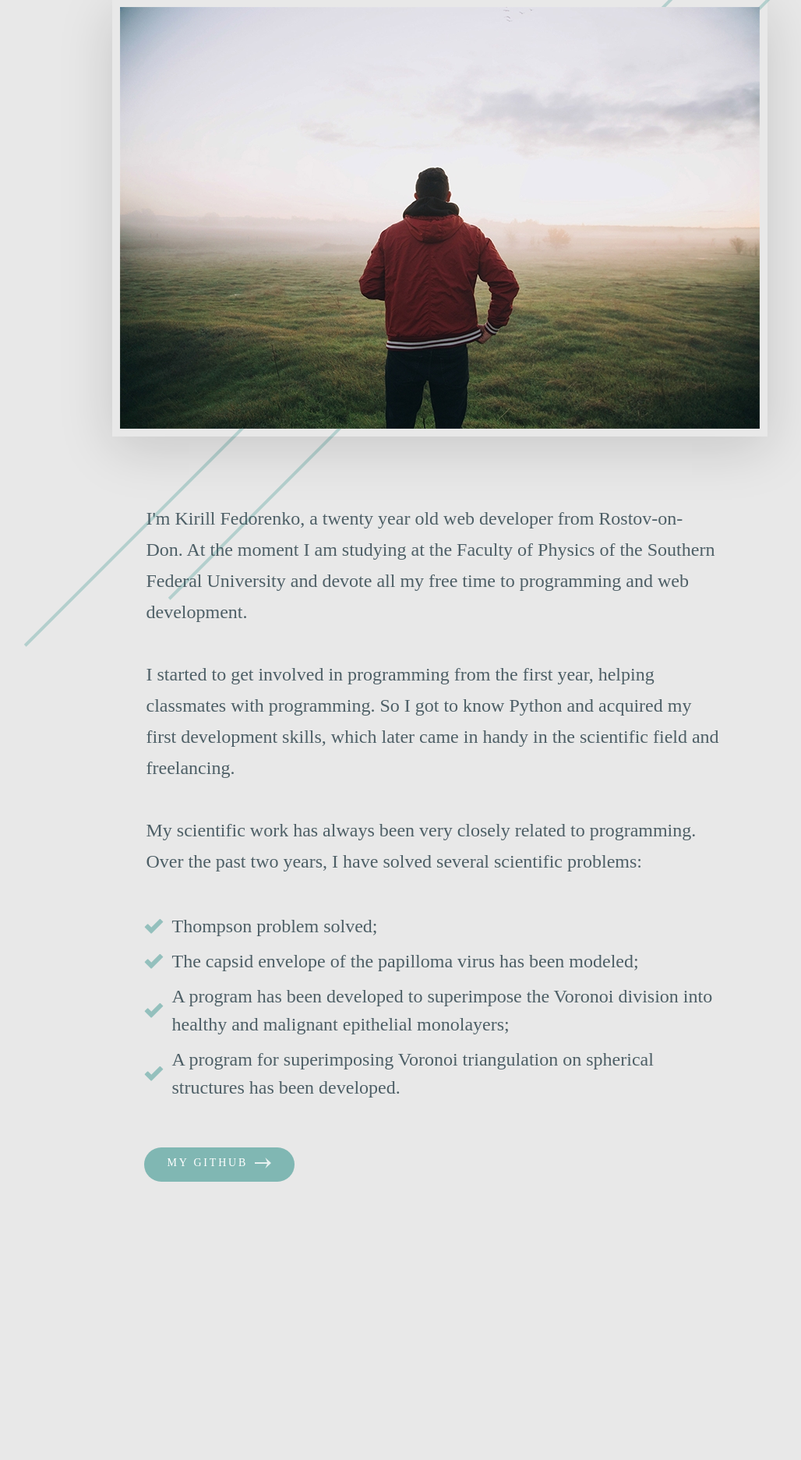
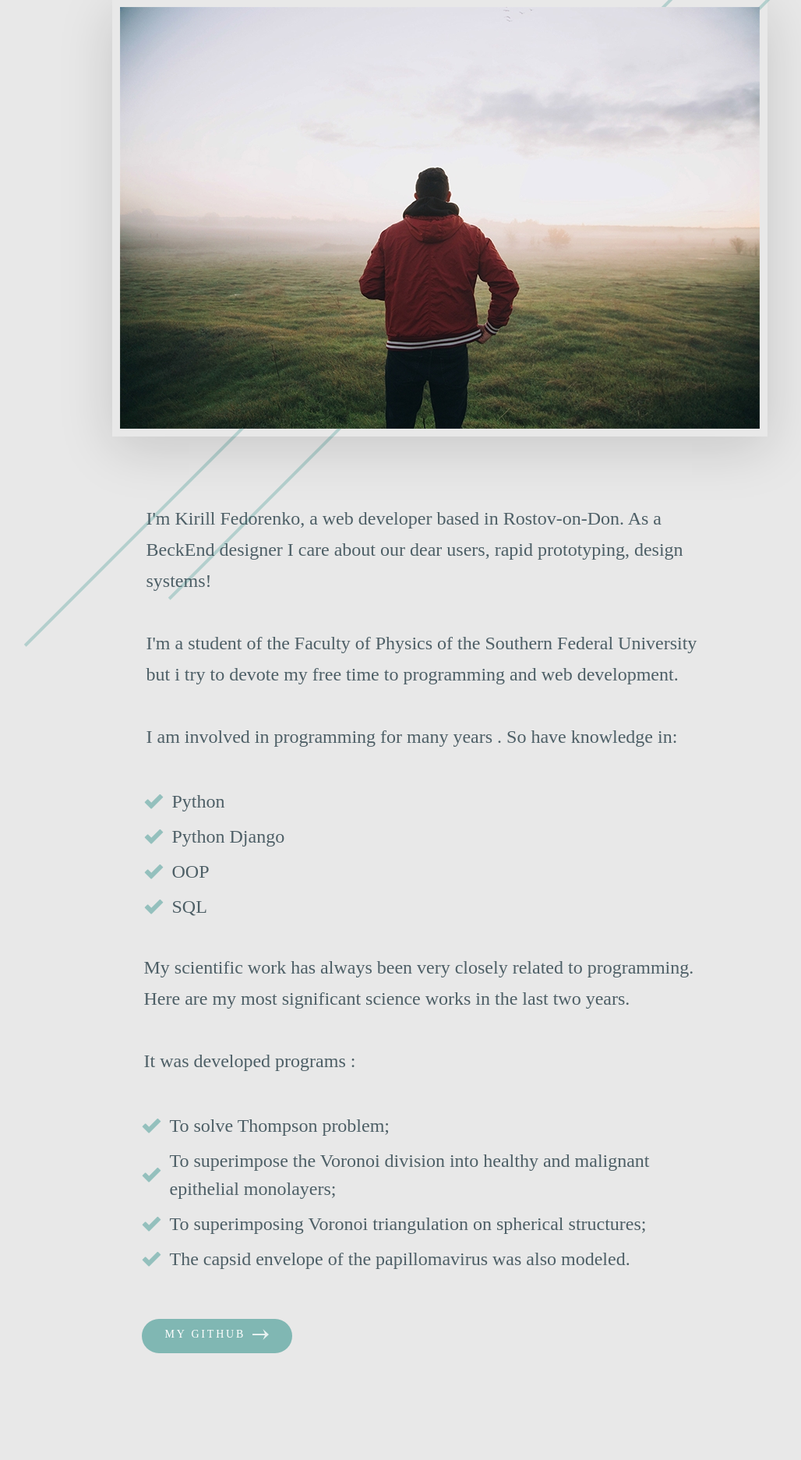
Before and after one commit to FedorenkoKirill/Django-portfolio, a Django app: page / in a window 1280 px wide. Shown: the part 376-2249 px from the top of the page at 78% size, without its empty margins (76-1104 px from the left). Before the commit the page ends 1892 px from the top, so only its background shows below. Run offline with Django 3.2, Linux system fonts and the light colour scheme.

Commit message:
homepage finished

```diff
--- a/templates/homepage/index.html
+++ b/templates/homepage/index.html
@@ -28,19 +28,32 @@
 
 			<div class="content-bottom">
 				<div class="content-bottom__text">
-					<p>I'm Kirill Fedorenko, a twenty year old web developer from Rostov-on-Don. At the moment I am studying at the Faculty of Physics of the Southern Federal University and devote all my free time to programming and web development.</p><br>
-					<p>I started to get involved in programming from the first year, helping classmates with programming. So I got to know Python and acquired my first development skills, which later came in handy in the scientific field and freelancing.</p><br>
-					<p>My scientific work has always been very closely related to programming. Over the past two years, I have solved several scientific problems:</p>
+					<p>I'm Kirill Fedorenko, a web developer based in Rostov-on-Don. As a BeckEnd designer I care about our dear users, rapid prototyping, design systems!</p><br>
+					<p>I'm a student of the Faculty of Physics of the Southern Federal University but i try to devote my free time to  programming and web development.</p><br>
+					<p>I am involved in programming for many years . So have knowledge in:</p>
 				</div>
 				<div class="content-bottom-info">
 					<div class="content-bottom-info__list">
 						<ul>
-							<li>Thompson problem solved;</li>
-							<li>The capsid envelope of the papilloma virus has been modeled;</li>
-							<li>A program has been developed to superimpose the Voronoi division into healthy and malignant epithelial monolayers;</li>
-							<li>A program for superimposing Voronoi triangulation on spherical structures has been developed.</li>
+							<li>Python</li>
+							<li>Python Django</li>
+							<li>OOP</li>
+							<li>SQL</li>
 						</ul>
 					</div>
+					<div class="content-bottom__text">
+						<p><br>My scientific work has always been very closely related to programming. Here are my most significant science works in the last two years.</p><br>
+						<p> It was developed programs :</p>
+					</div>
+					<div class="content-bottom-info">
+						<div class="content-bottom-info__list">
+							<ul>
+								<li>To solve Thompson problem;</li>
+								<li>To superimpose the Voronoi division into healthy and malignant epithelial monolayers;</li>
+								<li>To superimposing Voronoi triangulation on spherical structures;</li>
+								<li>The capsid envelope of the papillomavirus was also modeled.</li>
+							</ul>
+						</div>
 					<a href="https://github.com/FedorenkoKirill">
 					<div class="content-bottom-info__button">
 						<span>My GitHub</span>
```
